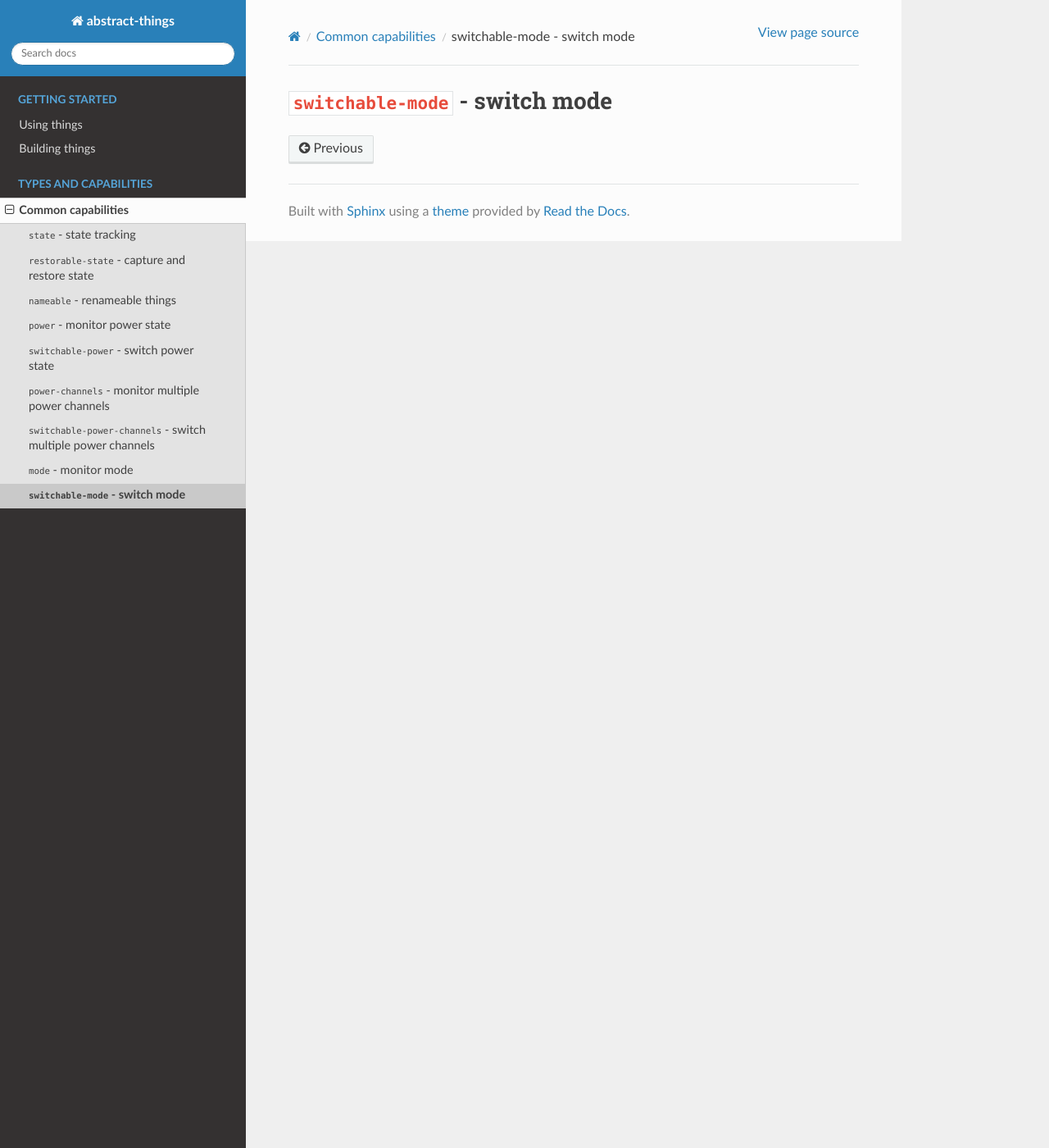
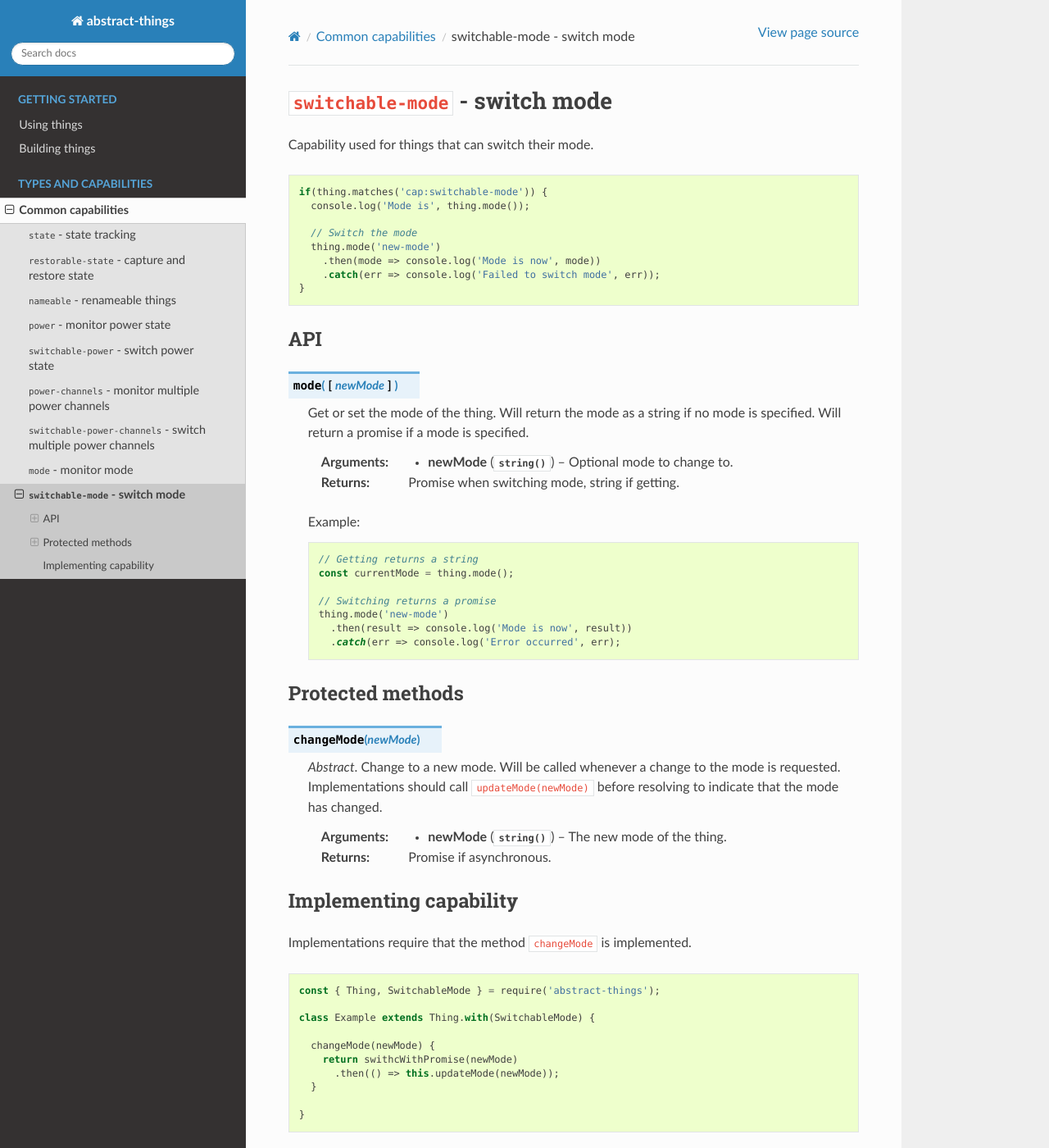
Before and after one commit to thingbound/abstract-things, a Sphinx documentation site: the page built from docs/common/switchable-mode.rst, in a window 1280 px wide and 1400 px high. Shown: the whole window at 82% size. Built offline with Sphinx 7.4.7 and the Read the Docs theme 2.0.0, drawn with Linux system fonts in a browser that asks for light colours.

Commit message:
Documenting switchable-mode

```diff
--- a/docs/common/switchable-mode.rst
+++ b/docs/common/switchable-mode.rst
@@ -1,2 +1,83 @@
 ``switchable-mode`` - switch mode
 ====================================
+
+Capability used for things that can switch their mode.
+
+.. sourcecode:: js
+
+	if(thing.matches('cap:switchable-mode')) {
+		console.log('Mode is', thing.mode());
+
+		// Switch the mode
+		thing.mode('new-mode')
+			.then(mode => console.log('Mode is now', mode))
+			.catch(err => console.log('Failed to switch mode', err));
+	}
+
+API
+---
+
+.. js:function:: mode([newMode])
+
+	Get or set the mode of the thing. Will return the mode as a string if no
+	mode is specified. Will return a promise if a mode is specified.
+
+	:param string newMode: Optional mode to change to.
+	:returns: Promise when switching mode, string if getting.
+
+	Example:
+
+	.. sourcecode:: js
+
+		// Getting returns a string
+		const currentMode = thing.mode();
+
+		// Switching returns a promise
+		thing.mode('new-mode')
+			.then(result => console.log('Mode is now', result))
+			.catch(err => console.log('Error occurred', err);
+
+.. js:function setMode(newMode)
+
+	Change the current mode.
+
+	:param string newMode: Mode to change to.
+	:returns: Promise that resolves to the new mode.
+
+	Example:
+
+	.. sourcecode:: js
+
+		thing.setMode('new-mode)
+			.then(result => console.log('Mode is now', result))
+			.catch(err => console.log('Error occurred', err);
+
+Protected methods
+-----------------
+
+.. js:function:: changeMode(newMode)
+
+	*Abstract*. Change to a new mode. Will be called whenever a change to the
+	mode is requested. Implementations should call ``updateMode(newMode)``
+	before resolving to indicate that the mode has changed.
+
+	:param string newMode: The new mode of the thing.
+	:returns: Promise if asynchronous.
+
+Implementing capability
+-----------------------
+
+Implementations require that the method ``changeMode`` is implemented.
+
+.. sourcecode:: js
+
+	const { Thing, SwitchableMode } = require('abstract-things');
+
+	class Example extends Thing.with(SwitchableMode) {
+
+		changeMode(newMode) {
+			return swithcWithPromise(newMode)
+				.then(() => this.updateMode(newMode));
+		}
+
+	}
```
